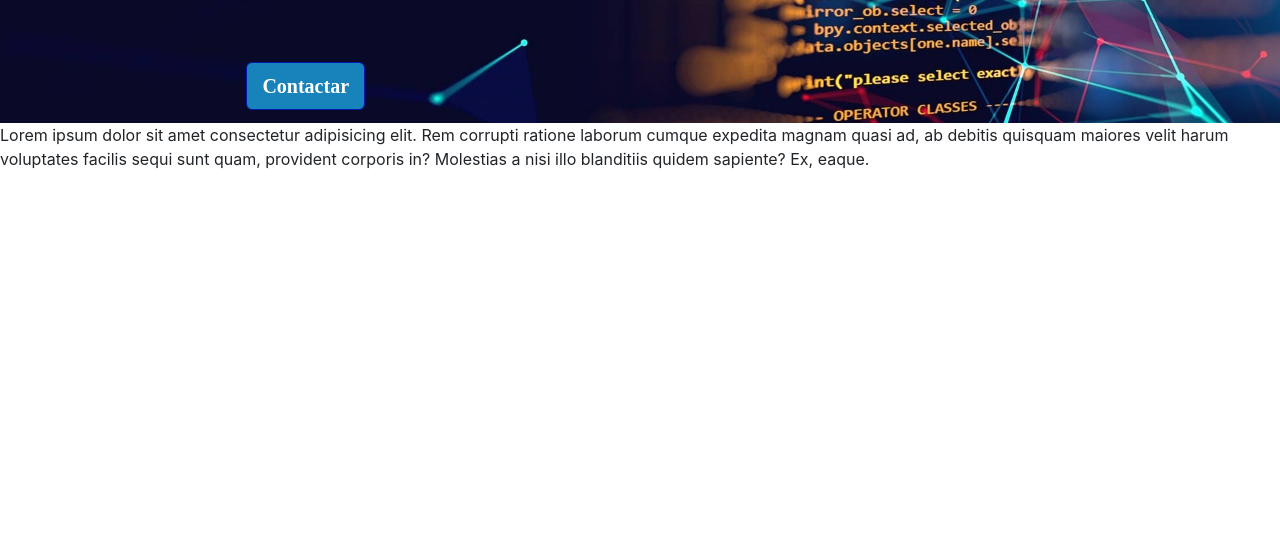
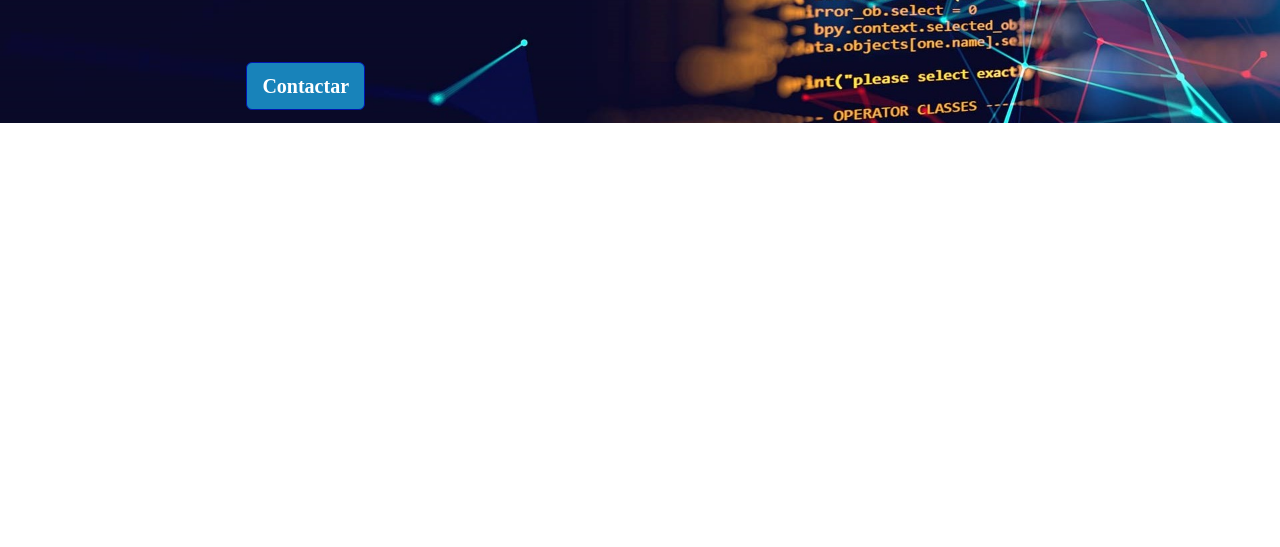
Before and after one commit to Wiliam369/WebSIte, a plain HTML site: page index.html in a window 1280 px wide. Shown: the part 253-800 px from the top of the page. Drawn offline with nearby package versions, Linux system fonts and the light colour scheme.

Commit message:
Update index.html

```diff
--- a/index.html
+++ b/index.html
@@ -42,11 +42,6 @@
     </section>
 
 
-    <p>Lorem ipsum dolor sit amet consectetur adipisicing elit. Rem corrupti ratione laborum cumque expedita magnam quasi ad, ab debitis quisquam maiores velit harum voluptates facilis sequi sunt quam, provident corporis in? Molestias a nisi illo blanditiis quidem sapiente? Ex, eaque.</p>
-
-
-
-
     <!-- jQuery first, then Popper.js, then Bootstrap JS -->
     <script src="https://code.jquery.com/jquery-3.2.1.slim.min.js" integrity="sha384-KJ3o2DKtIkvYIK3UENzmM7KCkRr/rE9/Qpg6aAZGJwFDMVNA/GpGFF93hXpG5KkN" crossorigin="anonymous"></script>
     <script src="https://cdnjs.cloudflare.com/ajax/libs/popper.js/1.12.9/umd/popper.min.js" integrity="sha384-ApNbgh9B+Y1QKtv3Rn7W3mgPxhU9K/ScQsAP7hUibX39j7fakFPskvXusvfa0b4Q" crossorigin="anonymous"></script>
```
